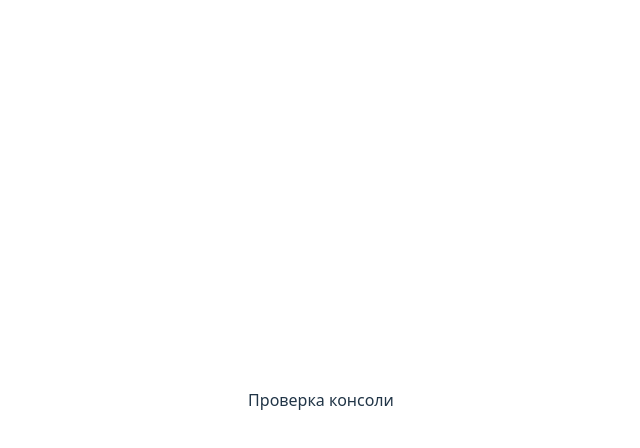
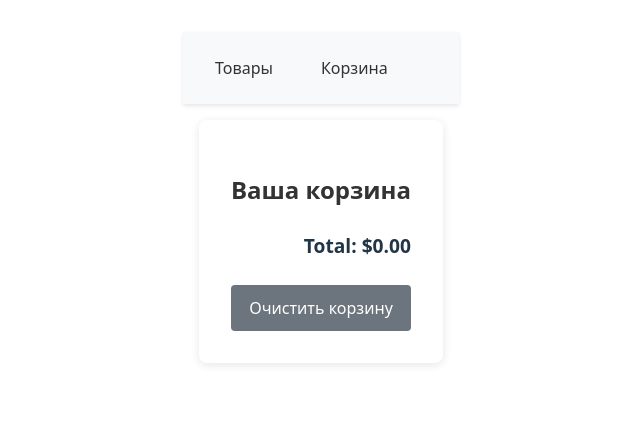
Before and after one commit to Mikhail8815/Shop, a React (Vite) app in the folder react-shop-ts/: page /cart in a window 1280 px wide. Shown: the top 448 px of the page, without its empty margins (319-959 px from the left). Built offline with nearby package versions, Linux system fonts and the light colour scheme.

Commit message:
commit 2

```diff
--- a/react-shop-ts/package.json
+++ b/react-shop-ts/package.json
@@ -24,10 +24,13 @@
     "@types/react-redux": "^7.1.34",
     "@types/react-router-dom": "^5.3.3",
     "@vitejs/plugin-react": "^4.4.1",
+    "autoprefixer": "^10.4.21",
     "eslint": "^9.25.0",
     "eslint-plugin-react-hooks": "^5.2.0",
     "eslint-plugin-react-refresh": "^0.4.19",
     "globals": "^16.0.0",
+    "postcss": "^8.5.4",
+    "tailwindcss": "^4.1.8",
     "typescript": "~5.8.3",
     "typescript-eslint": "^8.30.1",
     "vite": "^6.3.5"
--- /dev/null
+++ b/react-shop-ts/src/App.module.css
@@ -0,0 +1,55 @@
+/* Основные стили */
+.app {
+  display: flex;
+  flex-direction: column;
+  min-height: 100vh;
+}
+
+/* Навигационная панель */
+.nav {
+  background-color: #f8f9fa;
+  box-shadow: 0 2px 4px rgba(0, 0, 0, 0.1);
+  width: 100%;
+  position: sticky;
+  top: 0;
+  z-index: 1000;
+}
+
+.navContent {
+  max-width: 1200px;
+  width: 100%;
+  margin: 0 auto;
+  padding: 1rem;
+  box-sizing: border-box;
+  display: flex;
+  gap: 1rem;
+}
+
+/* Ссылки навигации */
+.navLink {
+  text-decoration: none;
+  color: #333;
+  font-weight: 500;
+  padding: 0.5rem 1rem;
+  border-radius: 4px;
+  transition: all 0.3s ease;
+}
+
+.navLink:hover {
+  background-color: #e9ecef;
+}
+
+.navLink.active {
+  background-color: #007bff;
+  color: white;
+}
+
+/* Основное содержимое */
+.mainContent {
+  max-width: 1200px;
+  width: 100%;
+  margin: 0 auto;
+  padding: 1rem;
+  box-sizing: border-box;
+  flex: 1;
+}
--- a/react-shop-ts/src/App.tsx
+++ b/react-shop-ts/src/App.tsx
@@ -1,11 +1,29 @@
+import { BrowserRouter, Route, Routes } from 'react-router-dom';
 import './App.css'
-import { useAppSelector } from './hooks';
+import { CartPage } from './features/cart/CartPage';
+import { Link } from 'react-router-dom';
+import { ProductsList } from './features/products/ProductsList';
+import styles from './App.module.css';
 
 function App() {
- const products = useAppSelector(state => state.products.items);
-  console.log(products); // Должен быть [] или загруженные товары
+  return (
+    <BrowserRouter>
+      <div className={styles.app}>
+        <nav className={styles.nav}>
+          <div className={styles.navContent}>
+            <Link to="/" className={styles.navLink}>Товары</Link>
+            <Link to="/cart" className={styles.navLink}>Корзина</Link>
+          </div>
+        </nav>
 
-  return <div>Проверка консоли</div>;
+        <main className={styles.mainContent}>
+          <Routes>
+            <Route path="/" element={<ProductsList/>} />
+            <Route path="/cart" element={<CartPage />} />
+          </Routes>
+        </main>
+      </div>
+    </BrowserRouter>
+  )
 }
-
 export default App
--- a/react-shop-ts/src/app/store.ts
+++ b/react-shop-ts/src/app/store.ts
@@ -1,10 +1,12 @@
 import { configureStore } from '@reduxjs/toolkit';
 import { productsReducer } from '../features/products/productsSlice';
+import { cartReducer } from '../features/cart/cartSlice';
 
 
 export const store = configureStore({
   reducer: {
-    products: productsReducer
+    products: productsReducer,
+    cart: cartReducer
   }, // Пока пустой
 });
 
--- /dev/null
+++ b/react-shop-ts/src/features/cart/CartPage.module.css
@@ -0,0 +1,69 @@
+.cartContainer {
+  max-width: 800px;
+  margin: 0 auto;
+  padding: 2rem;
+  background-color: #fff;
+  border-radius: 8px;
+  box-shadow: 0 2px 10px rgba(0, 0, 0, 0.1);
+}
+
+.cartTitle {
+  font-size: 1.5rem;
+  margin-bottom: 1.5rem;
+  color: #333;
+  text-align: center;
+}
+
+.cartItem {
+  display: flex;
+  justify-content: space-between;
+  align-items: center;
+  padding: 1rem 0;
+  border-bottom: 1px solid #eee;
+}
+
+.quantityInput {
+  width: 60px;
+  padding: 0.5rem;
+  margin-right: 1rem;
+  border: 1px solid #ddd;
+  border-radius: 4px;
+  text-align: center;
+}
+
+.removeButton {
+  background-color: #dc3545;
+  color: white;
+  border: none;
+  padding: 0.5rem 1rem;
+  border-radius: 4px;
+  cursor: pointer;
+  transition: background-color 0.3s;
+}
+
+.removeButton:hover {
+  background-color: #c82333;
+}
+
+.total {
+  font-size: 1.2rem;
+  font-weight: bold;
+  text-align: right;
+  margin: 1.5rem 0;
+}
+
+.clearButton {
+  display: block;
+  width: 100%;
+  padding: 0.75rem;
+  background-color: #6c757d;
+  color: white;
+  border: none;
+  border-radius: 4px;
+  cursor: pointer;
+  transition: background-color 0.3s;
+}
+
+.clearButton:hover {
+  background-color: #5a6268;
+}
--- /dev/null
+++ b/react-shop-ts/src/features/cart/CartPage.tsx
@@ -0,0 +1,47 @@
+import { useAppSelector, useAppDispatch } from '../../hooks';
+import { removeFromCart, updateQuantity, clearCart } from './cartSlice';
+import styles from './CartPage.module.css';
+
+export const CartPage = () => {
+  const { items } = useAppSelector(state => state.cart);
+  const dispatch = useAppDispatch();
+
+  const total = items.reduce((sum, item) => sum + item.price * item.quantity, 0);
+
+  return (
+    <div className={styles.cartContainer}>
+      <h2 className={styles.cartTitle}>Ваша корзина</h2>
+      {items.map(item => (
+        <div key={item.id} className={styles.cartItem}>
+          <span>{item.title}</span>
+          <div className="flex items-center">
+            <input
+              type="number"
+              value={item.quantity}
+              onChange={(e) =>
+                dispatch(updateQuantity({
+                  id: item.id,
+                  quantity: Number(e.target.value)
+                }))
+              }
+              className={styles.quantityInput}
+            />
+            <button
+              onClick={() => dispatch(removeFromCart(item.id))}
+              className={styles.removeButton}
+            >
+              Удалить
+            </button>
+          </div>
+        </div>
+      ))}
+      <div className={styles.total}>Total: ${total.toFixed(2)}</div>
+      <button
+        onClick={() => dispatch(clearCart())}
+        className={styles.clearButton}
+      >
+        Очистить корзину
+      </button>
+    </div>
+  );
+};
--- /dev/null
+++ b/react-shop-ts/src/features/cart/cartSlice.ts
@@ -0,0 +1,47 @@
+import { createSlice, type PayloadAction } from '@reduxjs/toolkit';
+import type { Product } from '../products/types';
+
+interface CartItem extends Product {
+  quantity: number;
+}
+
+interface CartState {
+  items: CartItem[];
+}
+
+const initialState: CartState = {
+  items: [],
+};
+
+const cartSlice = createSlice({
+  name: 'cart',
+  initialState,
+  reducers: {
+    addToCart: (state, action: PayloadAction<Product>) => {
+      const existingItem = state.items.find(item => item.id === action.payload.id);
+      if (existingItem) {
+        existingItem.quantity += 1;
+      } else {
+        state.items.push({ ...action.payload, quantity: 1 });
+      }
+    },
+    removeFromCart: (state, action: PayloadAction<number>) => {
+      state.items = state.items.filter(item => item.id !== action.payload);
+    },
+    updateQuantity: (
+      state,
+      action: PayloadAction<{ id: number; quantity: number }>
+    ) => {
+      const item = state.items.find(item => item.id === action.payload.id);
+      if (item) {
+        item.quantity = action.payload.quantity;
+      }
+    },
+    clearCart: (state) => {
+      state.items = [];
+    },
+  },
+});
+
+export const { addToCart, removeFromCart, updateQuantity, clearCart } = cartSlice.actions;
+export const cartReducer = cartSlice.reducer
--- /dev/null
+++ b/react-shop-ts/src/features/products/AddToCartButton.module.css
@@ -0,0 +1,25 @@
+.button {
+  background-color: #007bff;
+  color: white;
+  border: none;
+  padding: 0.5rem 1rem;
+  border-radius: 4px;
+  cursor: pointer;
+  font-size: 1rem;
+  margin: 0.5rem 1rem 1rem;
+  width: calc(100% - 2rem);
+  transition: all 0.3s ease;
+  display: block;
+}
+
+.button:hover {
+  background-color: #0069d9;
+  transform: translateY(-1px);
+  box-shadow: 0 2px 5px rgba(0, 0, 0, 0.2);
+}
+
+.button:active {
+  background-color: #005cbf;
+  transform: translateY(0);
+  box-shadow: none;
+}
--- /dev/null
+++ b/react-shop-ts/src/features/products/AddToCartButton.tsx
@@ -0,0 +1,18 @@
+import { useAppDispatch } from '../../hooks';
+import { addToCart } from '../cart/cartSlice';
+import type { Product } from './types';
+import styles from './AddToCartButton.module.css';
+
+type Props = { product: Product };
+
+export const AddToCartButton = ({ product }: Props) => {
+  const dispatch = useAppDispatch();
+  return (
+    <button
+      onClick={() => dispatch(addToCart(product))}
+      className={styles.button}
+    >
+      Add to Cart
+    </button>
+  );
+};
--- /dev/null
+++ b/react-shop-ts/src/features/products/ProductsList.module.css
@@ -0,0 +1,46 @@
+.productsGrid {
+  display: grid;
+  grid-template-columns: repeat(auto-fill, minmax(250px, 1fr));
+  gap: 2rem;
+  padding: 1rem;
+}
+
+.productCard {
+  background-color: #fff;
+  border-radius: 8px;
+  overflow: hidden;
+  box-shadow: 0 2px 8px rgba(0, 0, 0, 0.1);
+  transition: transform 0.3s ease, box-shadow 0.3s ease;
+  display: flex;
+  flex-direction: column;
+}
+
+.productCard:hover {
+  transform: translateY(-5px);
+  box-shadow: 0 4px 12px rgba(0, 0, 0, 0.15);
+}
+
+.productImage {
+  width: 100%;
+  height: 200px;
+  object-fit: contain;
+  padding: 1rem;
+  background-color: #f8f9fa;
+}
+
+.productTitle {
+  font-size: 1rem;
+  margin: 0.5rem 1rem;
+  color: #333;
+  white-space: nowrap;
+  overflow: hidden;
+  text-overflow: ellipsis;
+}
+
+.productPrice {
+  font-size: 1.25rem;
+  font-weight: bold;
+  color: #007bff;
+  margin: 0.5rem 1rem;
+  margin-top: auto;
+}
--- /dev/null
+++ b/react-shop-ts/src/features/products/ProductsList.tsx
@@ -0,0 +1,47 @@
+
+import { useEffect } from 'react';
+import { useAppDispatch, useAppSelector } from '../../hooks';
+import { AddToCartButton } from './AddToCartButton';
+import { fetchProducts } from './productsSlice';
+import styles from './ProductsList.module.css';
+
+export const ProductsList = () => {
+  // Получаем товары из Redux store
+   const dispatch = useAppDispatch();
+  const { items: products, status } = useAppSelector(state => state.products);
+
+  useEffect(() => {
+    if (status === 'idle') {
+      dispatch(fetchProducts());
+    }
+  }, [status, dispatch]);
+
+  if (status === 'loading') {
+    return <div>Loading products...</div>;
+  }
+
+  if (status === 'failed') {
+    return <div>Error loading products</div>;
+  }
+
+   if (products.length === 0) {
+    return <div className="text-center py-8">No products available</div>;
+  }
+
+  return (
+    <div className={styles.productsGrid}>
+      {products.map(product => (
+        <div key={product.id} className={styles.productCard}>
+          <img
+            src={product.image}
+            alt={product.title}
+            className={styles.productImage}
+          />
+          <h3 className={styles.productTitle}>{product.title}</h3>
+          <p className={styles.productPrice}>${product.price}</p>
+          <AddToCartButton product={product} />
+        </div>
+      ))}
+    </div>
+  );
+};
```
Also changed, not shown: 1 other file (tests, documents, lock files or other folders).
